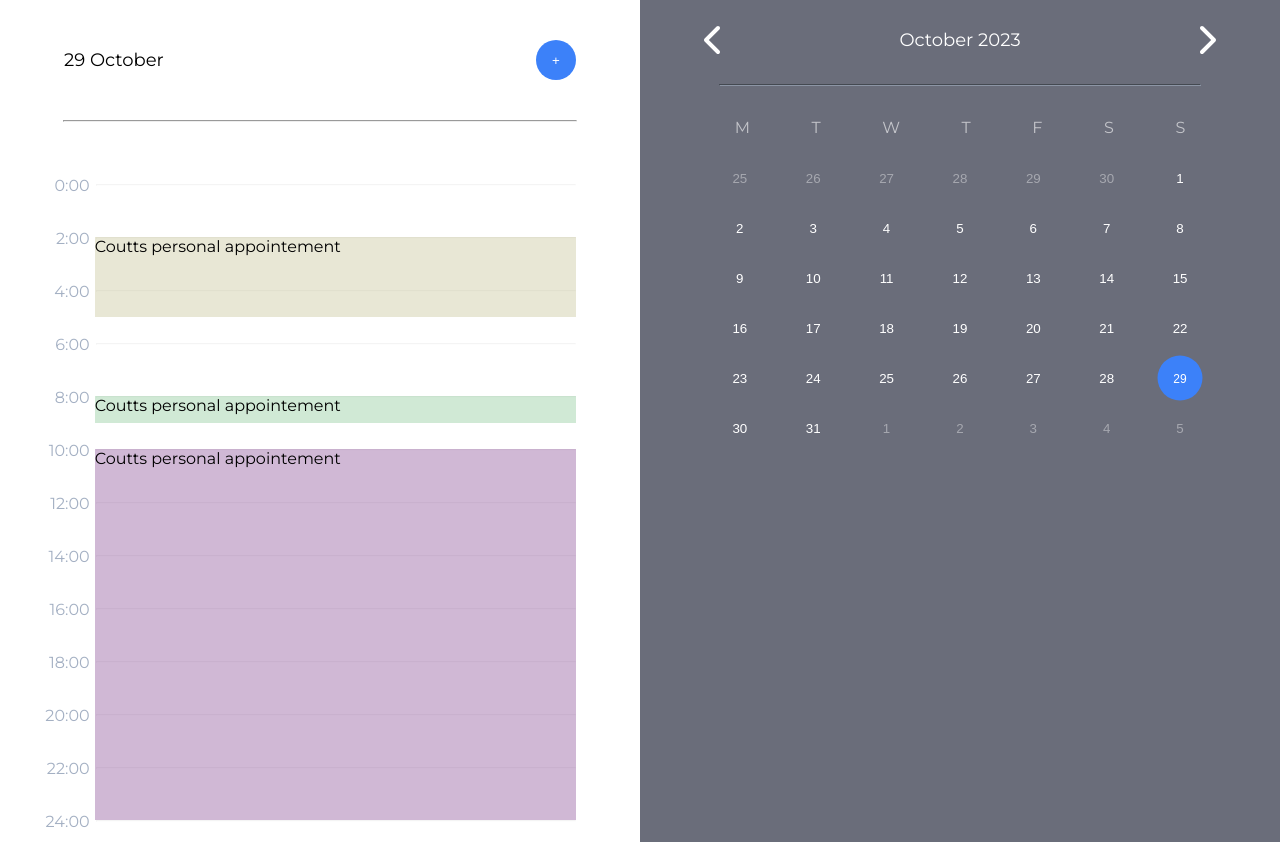
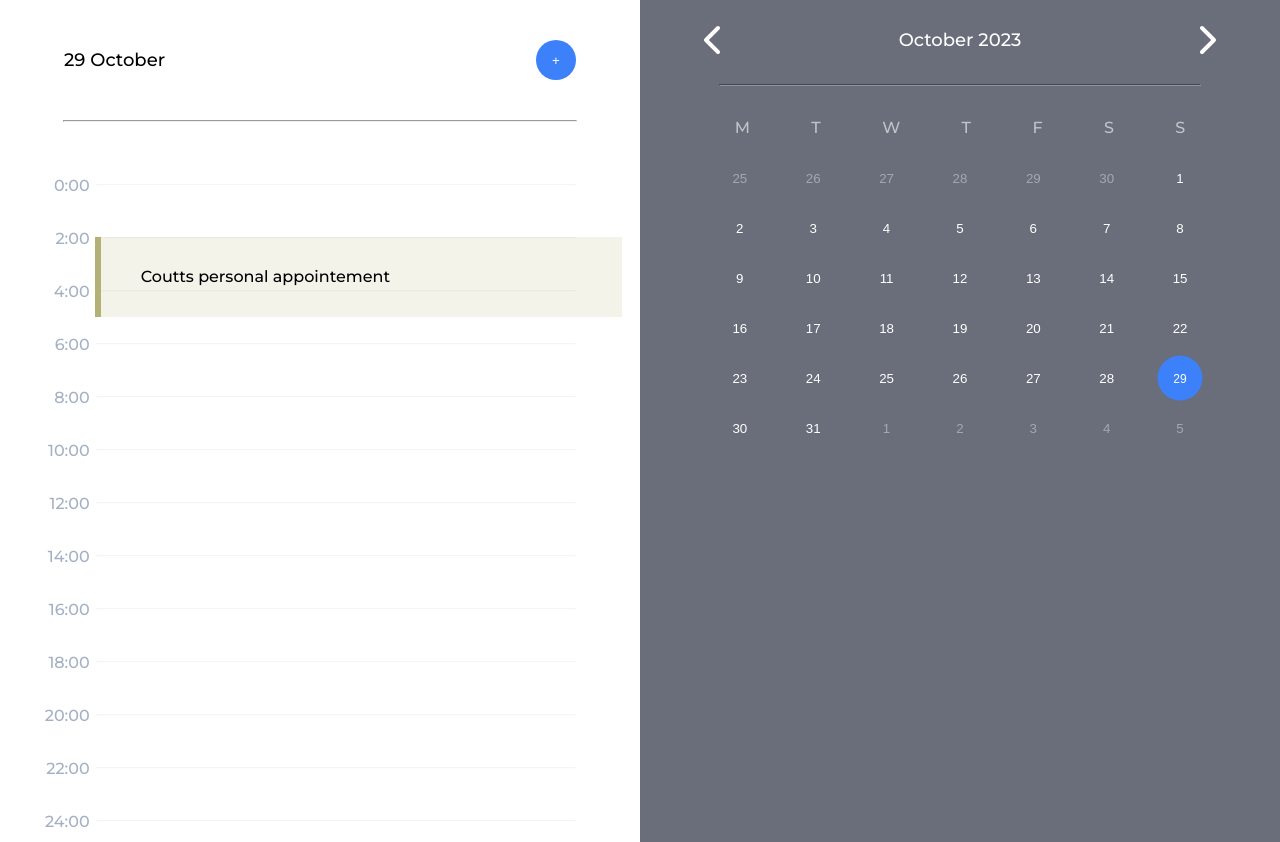
Before and after one commit to CorentinCLERO/flyingcalendar, a React (Create React App) app: page / in a window 1280 px wide. Built offline with nearby package versions, Linux system fonts and the light colour scheme.

Commit message:
tasks depends on day

```diff
--- a/public/index.html
+++ b/public/index.html
@@ -3,7 +3,7 @@
 
 <head>
   <meta charset="utf-8" />
-  <link href="https://fonts.googleapis.com/css2?family=Montserrat:wght@400;700&display=swap" rel="stylesheet">
+  <link href="https://fonts.googleapis.com/css2?family=Montserrat:wght@500&display=swap" rel="stylesheet">
   <link rel="icon" href="calendar.svg" type="image/svg+xml" />
   <meta name="viewport" content="width=device-width, initial-scale=1" />
   <link rel="manifest" href="%PUBLIC_URL%/manifest.json" />
--- a/src/components/CalendarF/CalendarF.js
+++ b/src/components/CalendarF/CalendarF.js
@@ -83,7 +83,7 @@ const CalendarF = ({ today, daySelected, setDaySelected }) => {
       </div>
       <div className='app__CalendarF__day-buttons'>
         {newDays.map((day, dayIndex) => (
-          <div key={dayIndex} /* className={divButtonStyle(day)} */>
+          <div key={dayIndex}>
             <button type='button' className={buttonStyle(day)} onClick={() => setDaySelected(day)}>
               <time dateTime={format(day, 'yyyy-MM-dd')}>
                 {format(day, 'd')}
--- a/src/components/Tasks/Tasks.css
+++ b/src/components/Tasks/Tasks.css
@@ -71,10 +71,16 @@
 .app__Tasks__task {
   position: absolute;
   width: 100%;
+  display: flex;
+  padding-left: 40px;
+  align-items: center;
 }
 
 .app__Tasks__task__description {
-  font-weight: 500;
+  white-space: nowrap;
+  overflow: hidden;
+  text-overflow: ellipsis;
+  max-width: 100%;
 }
 
 @media screen and (max-width: 1350px) {
--- a/src/components/Tasks/Tasks.js
+++ b/src/components/Tasks/Tasks.js
@@ -1,30 +1,27 @@
 import React from 'react';
 import './Tasks.css';
-import { format } from 'date-fns';
+import { format, parse } from 'date-fns';
 
 const Tasks = ({ daySelected }) => {
 
   const meeting = [
     {
       title: "Coutts personal appointement",
-      startDate: "Sun Oct 29 2023",
-      endDate: "Sun Oct 29 2023",
+      date: "Sun Oct 29 2023",
       startTime: "02:00",
       endTime: "05:00",
       color: "#b3b175",
     },
     {
-      title: "Coutts personal appointement",
-      startDate: "Sun Oct 29 2023",
-      endDate: "Sun Oct 29 2023",
+      title: "Coutts personal appointementCoutts personal appointementCoutts personal appointementCoutts personal appointementCoutts personal appointementCoutts personal appointementCoutts personal appointementCoutts personal appointementCoutts personal appointementCoutts personal appointementCoutts personal appointementCoutts personal appointementCoutts personal appointementCoutts personal appointementCoutts personal appointement",
+      date: "Sun Oct 29 2023 00:00:00 GMT+0200 (heure d’été d’Europe centrale)",
       startTime: "08:00",
       endTime: "09:00",
       color: "#63b675",
     },
     {
-      title: "Coutts personal appointement",
-      startDate: "Sun Oct 29 2023",
-      endDate: "Sun Oct 29 2023",
+      title: "Coutts personal appointementCoutts personal appointementCoutts personal appointementCoutts personal appointement",
+      date: "Sun Oct 30 2023",
       startTime: "10:00",
       endTime: "24:00",
       color: "#631675",
@@ -33,25 +30,9 @@ const Tasks = ({ daySelected }) => {
 
   const hours = Array.from({ length: 25 }).map((_, i) => i).filter(hour => hour % 2 === 0);
 
-  const tasks = [
-    { startTime: 0, endTime: 3, description: "ssqasqCoutts personal appointment" },
-    { startTime: 9, endTime: 10, description: "Coutts personal appointment" },
-    { startTime: 12, endTime: 13, description: "Board of directors meeting" },
-    { startTime: 16, endTime: 24, description: "Design workshop with John Lewis" }
-  ];
-
   function timeStringToNumber(time) {
     const [hours, minutes] = time.split(":").map(Number);
     return (hours * 100) + (minutes * (5 / 3));
-  }
-
-  function convertHexToRgba(hex, alpha) {
-    const [r, g, b] = [
-      parseInt(hex.slice(1, 3), 16),
-      parseInt(hex.slice(3, 5), 16),
-      parseInt(hex.slice(5, 7), 16)
-    ];
-    return `rgba(${r}, ${g}, ${b}, ${alpha})`;
   }
 
   return (
@@ -76,18 +57,22 @@ const Tasks = ({ daySelected }) => {
         ))}
         <div className="app__Tasks__tasks">
           {meeting.map(task => (
+            <div>
+              {format(new Date(task.date), 'dd MMMM') === format(daySelected, 'dd MMMM') &&
                 <div
                   key={task.title}
                   className="app__Tasks__task"
                   style={{
                     top: `${(timeStringToNumber(task.startTime) * 100) / 2400}%`, // position de départ de la tâche
                     height: `${(timeStringToNumber(task.endTime) - timeStringToNumber(task.startTime)) * 100 / 2400}%`, // hauteur de la tâche
-                backgroundColor: convertHexToRgba(task.color, 0.3),
+                    backgroundColor: task.color + '26',
+                    borderLeft: '6px solid ' + task.color,
                   }}
                 >
                   <div className='app__Tasks__task__description'>
                     {task.title}
                   </div>
+                </div>}
             </div>
           ))}
         </div>
--- a/src/components/Tasks/Tasks.scss
+++ b/src/components/Tasks/Tasks.scss
@@ -71,10 +71,17 @@
 .app__Tasks__task {
   position: absolute;
   width: 100%;
+  display: flex;
+  padding-left: 40px;
+  align-items: center;
+
 }
 
 .app__Tasks__task__description {
-  font-weight: 500;
+  white-space: nowrap;
+  overflow: hidden;
+  text-overflow: ellipsis;
+  max-width: 100%;
 }
 
 @media screen and (max-width: 1350px) {
```
Also changed, not shown: 1 other file (tests, documents, lock files or other folders). Lines whose indentation alone changed are shown as unchanged.
